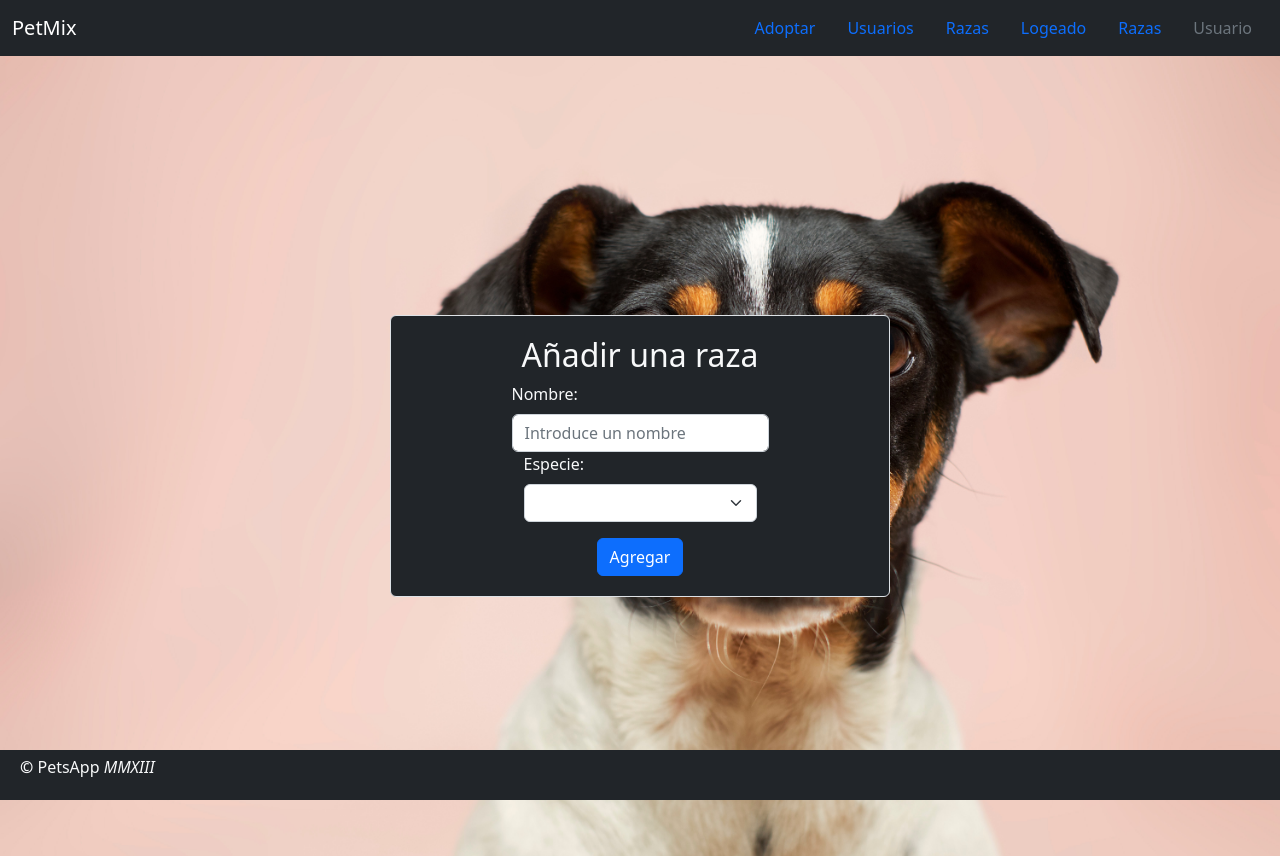
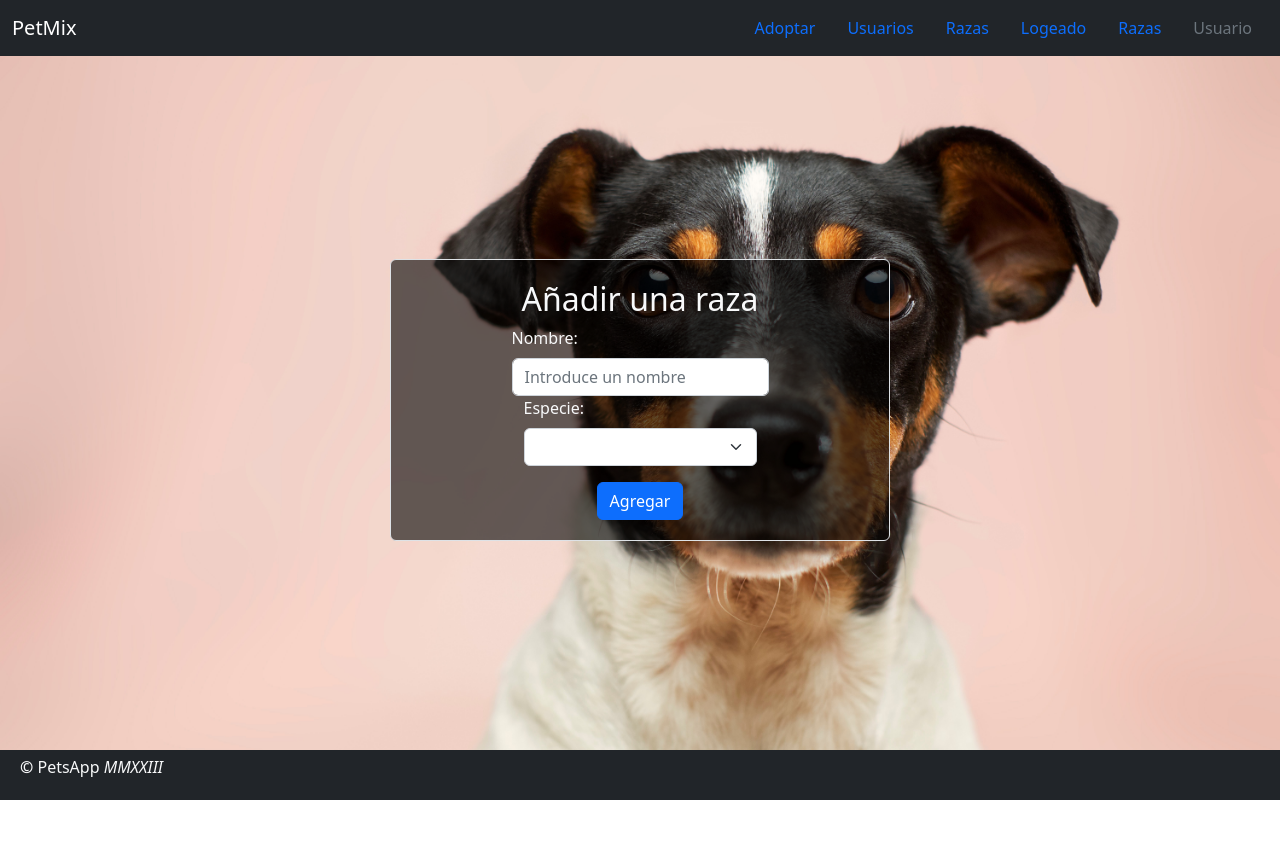
Before and after one commit to SebastianGamez/pets-app, a Vue app in the folder frontend/: page /race in a window 1280 px wide. After the commit the page ends 800 px from the top, so only its background shows below. Built offline with nearby package versions, Linux system fonts and the light colour scheme.

Commit message:
Unificación componentes footer y navbar

```diff
--- a/frontend/src/App.vue
+++ b/frontend/src/App.vue
@@ -2,7 +2,7 @@
 
   // Importing components
   import FooterComponent from './components/FooterComponent.vue';
-  import NavbarComponent from './components/NavbarComponent.vue';;
+  import NavbarComponent from './components/NavbarComponent.vue';
 
   export default {
     // Name of the component
--- a/frontend/src/components/FooterComponent.vue
+++ b/frontend/src/components/FooterComponent.vue
@@ -13,7 +13,7 @@
     <!-- Footer -->
     <footer class="footer bg-dark">
         <div class="w-100 h-100 d-flex justify-content-start align-items-center">
-            <p class="text-light"><strong class="text-light">©</strong> PetsApp <i>MMXIII</i></p>
+            <p class="text-light"><strong class="text-light">©</strong> PetsApp <i>MMXXIII</i></p>
         </div>
     </footer>
 </template>
--- a/frontend/src/components/NavbarComponent.vue
+++ b/frontend/src/components/NavbarComponent.vue
@@ -1,5 +1,5 @@
 <template>
-        <nav class="navbar navbar-dark bg-dark">
+        <nav class="navbar navbar-dark bg-dark position-absolute w-100">
             <div class="container-fluid">
                 <a class="navbar-brand" href="/">PetMix</a>
                 <ul class="nav">
@@ -28,6 +28,6 @@
 
   <script>
     export default {
-        name: 'NavbarComponent',
+      name: 'NavbarComponent',
     }
   </script>
--- a/frontend/src/pages/RacePage.vue
+++ b/frontend/src/pages/RacePage.vue
@@ -29,7 +29,7 @@
 
 <template>
     <section class="main-race">
-        <div class="race-form--container bg-dark rounded border d-flex flex-column justify-content-center align-items-center">
+        <div class="race-form--container rounded border d-flex flex-column justify-content-center align-items-center">
             <div class="form-title--container">
                 <h2 class="title-title--form text-light">Añadir una raza</h2>
             </div>
@@ -71,5 +71,6 @@
         max-width: 500px;
         width: 50%;
         padding: 20px;
+        background-color: rgba(0, 0, 0, 0.596)
     }
 </style>
```
